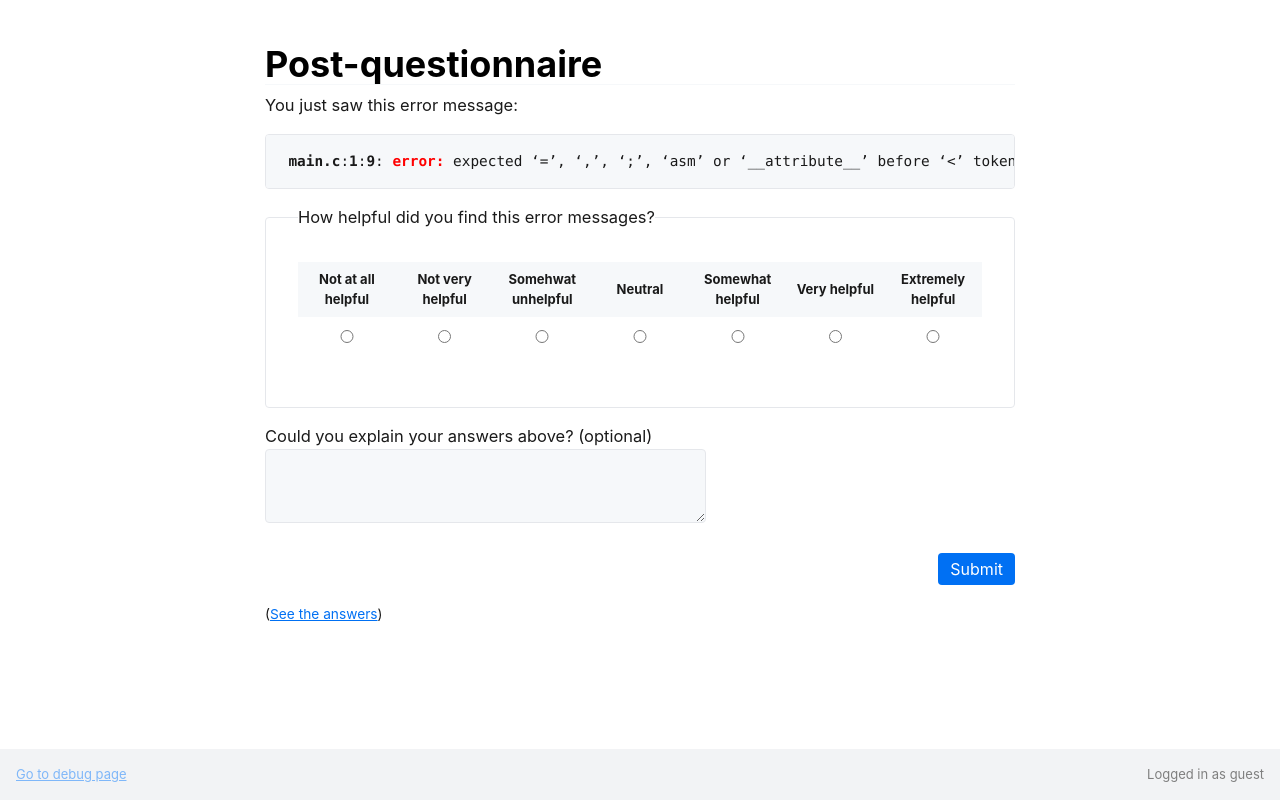
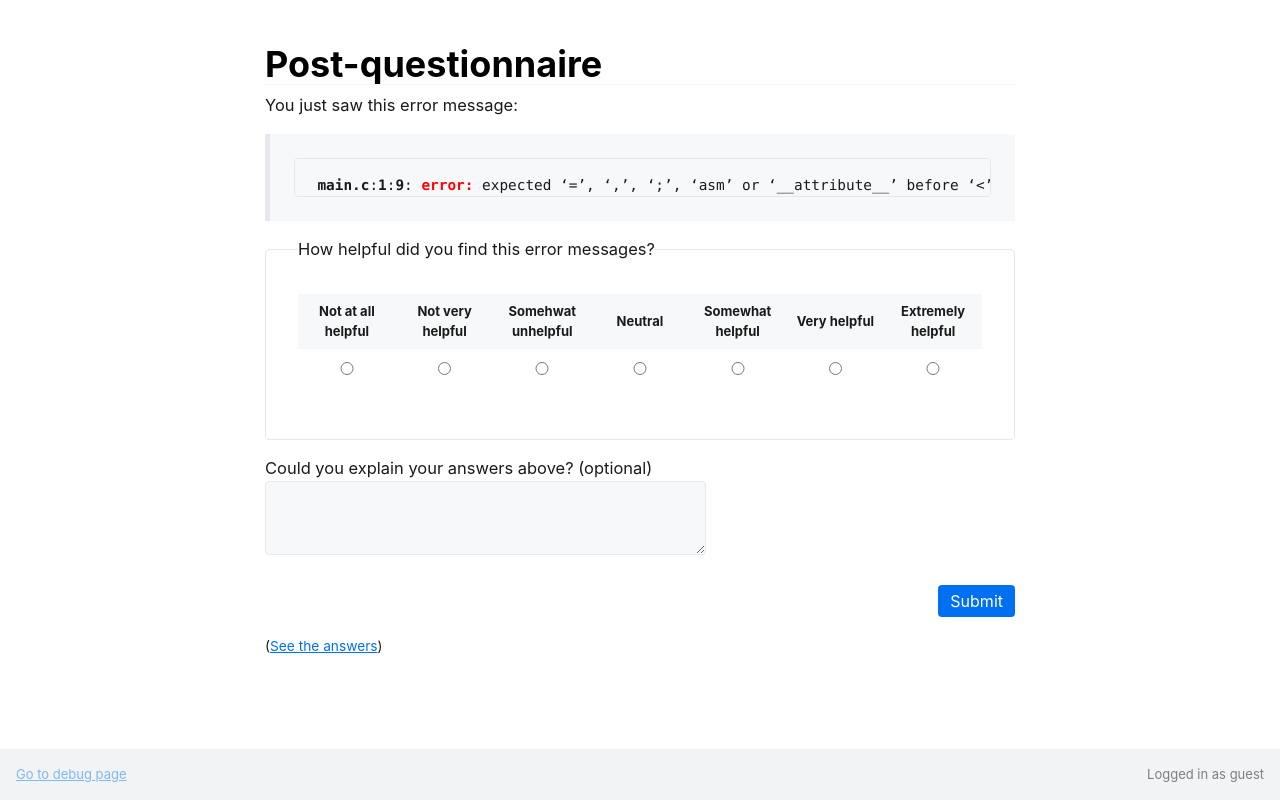
Before and after one commit to eddieantonio/oq, a SvelteKit app in the folder webapp/: page /post-questionnaire in a window 1280 px wide. Built offline with nearby package versions, Linux system fonts and the light colour scheme; no server answers.

Commit message:
change: figure for blockquote

```diff
--- a/webapp/src/routes/(default)/post-questionnaire/+page.svelte
+++ b/webapp/src/routes/(default)/post-questionnaire/+page.svelte
@@ -44,9 +44,9 @@
 <h1>Post-questionnaire</h1>
 
 <p>You just saw this error message:</p>
-<figure>
+<blockquote>
     <DiagnosticDisplay diagnostics={pem} />
-</figure>
+</blockquote>
 
 <form method="post">
     <LikertScale questionId="gcc-error-helpfulness" labels={helpfullnessLabels}>
```
